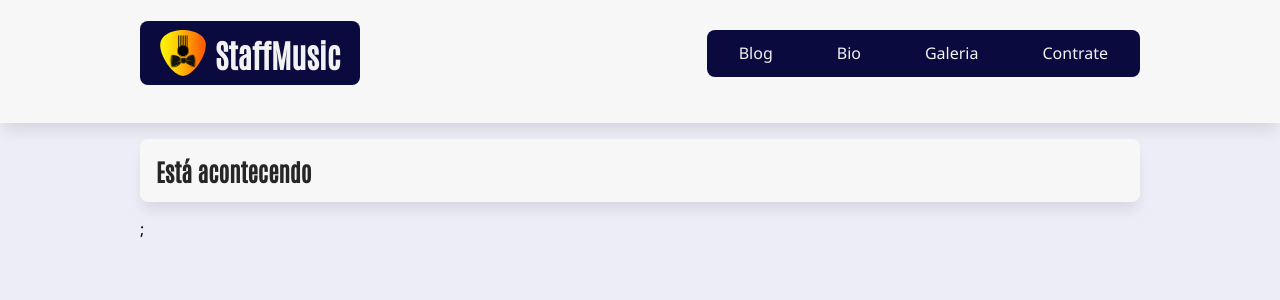
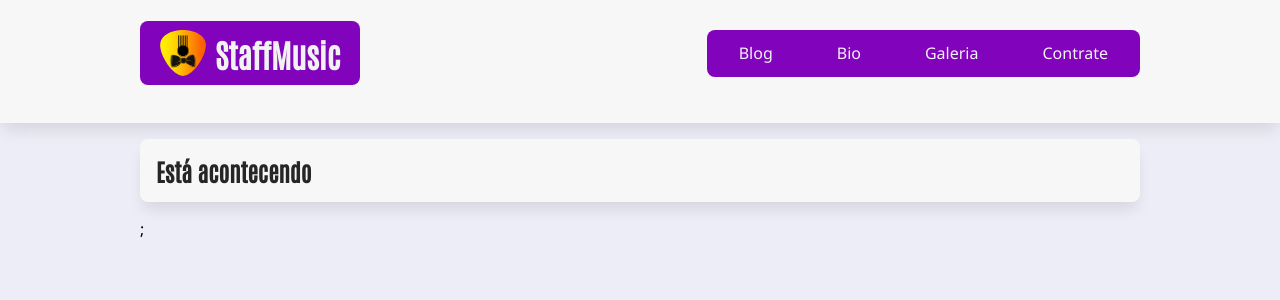
Before and after one commit to leandroaerolito/exercicio-next, a Next.js app: page / in a window 1280 px wide. Shown: the top 300 px of the page. Built offline with nearby package versions, Linux system fonts and the light colour scheme.

Commit message:
alteração de cor

```diff
--- a/src/styles/globals.css
+++ b/src/styles/globals.css
@@ -1,14 +1,14 @@
 @import url("https://fonts.googleapis.com/css2?family=Antonio&display=swap");
 
 :root {
-  --cor-primaria-fundo: #0b0a3f;
+  --cor-primaria-fundo: #8103bb;
   --cor-primaria-fundo-hover: #ff7300;
   --cor-primaria: #f2f2f2;
   --cor-primaria-hover: #ebebeb;
   --cor-secundaria-fundo: #4ba3c3;
   --cor-secundaria-fundo-hover: #2f88a8;
   --cor-secundaria: #e4e3f2;
-  --cor-secundaria-hover: #e2e2eb;
+  --cor-secundaria-hover: #ff8019;
   --sombra-box: 0px 10px 15px -3px rgba(0, 0, 0, 0.1);
   --borda-arredondada: 0.5rem;
 }
```
